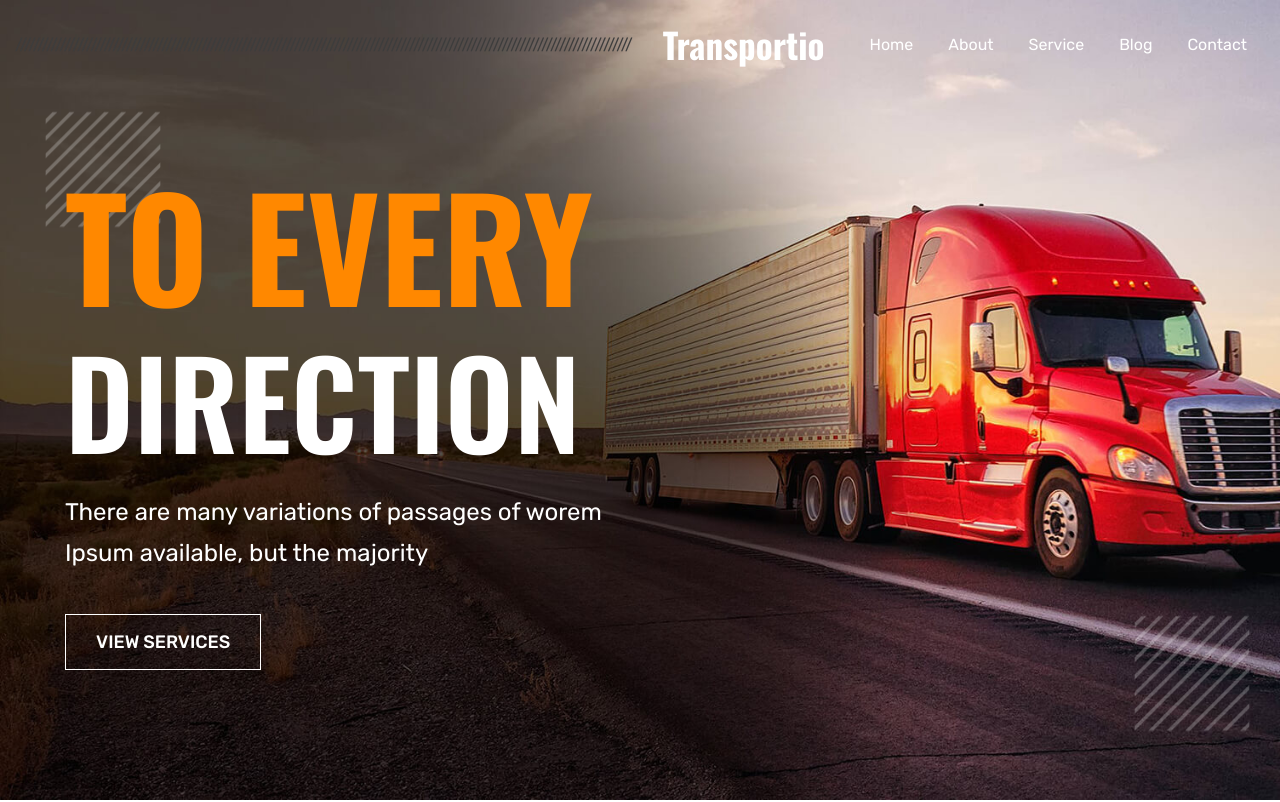
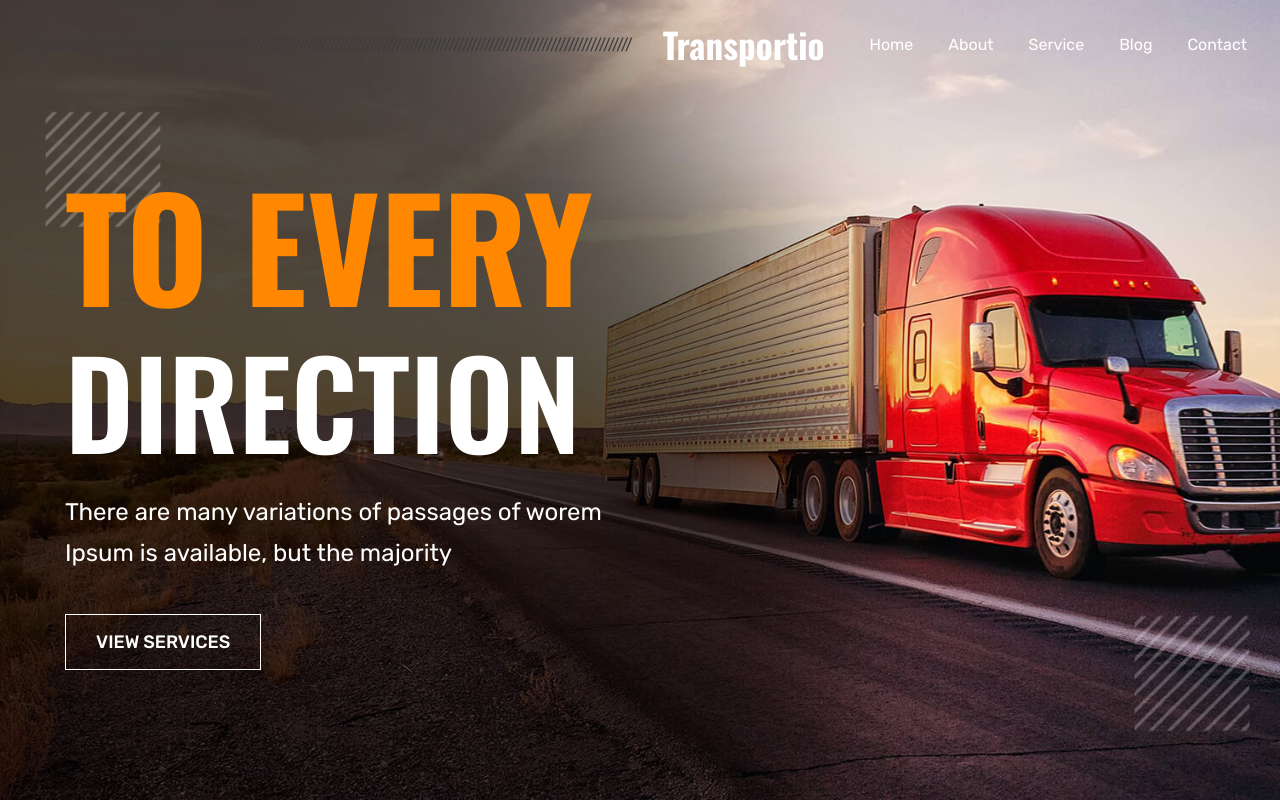
Before and after one commit to PrachiWebDev/prachi-web-projects, a plain HTML site: page index.html in a window 1280 px wide. Shown: the top 802 px of the page. Drawn offline with nearby package versions, Linux system fonts and the light colour scheme.

Commit message:
Update index.html

```diff
--- a/index.html
+++ b/index.html
@@ -23,7 +23,7 @@
 <body id="top">
 
   <!--
-    - #HEADER  --- updated
+    - #HEADER
   -->
 
   <header class="header" data-header>
@@ -160,7 +160,7 @@
 
             <p class="hero-text">
               There are many variations
-               of passages of worem Ipsum
+               of passages of worem  Ipsum is
                 available, but the majority
             </p>
 
```
